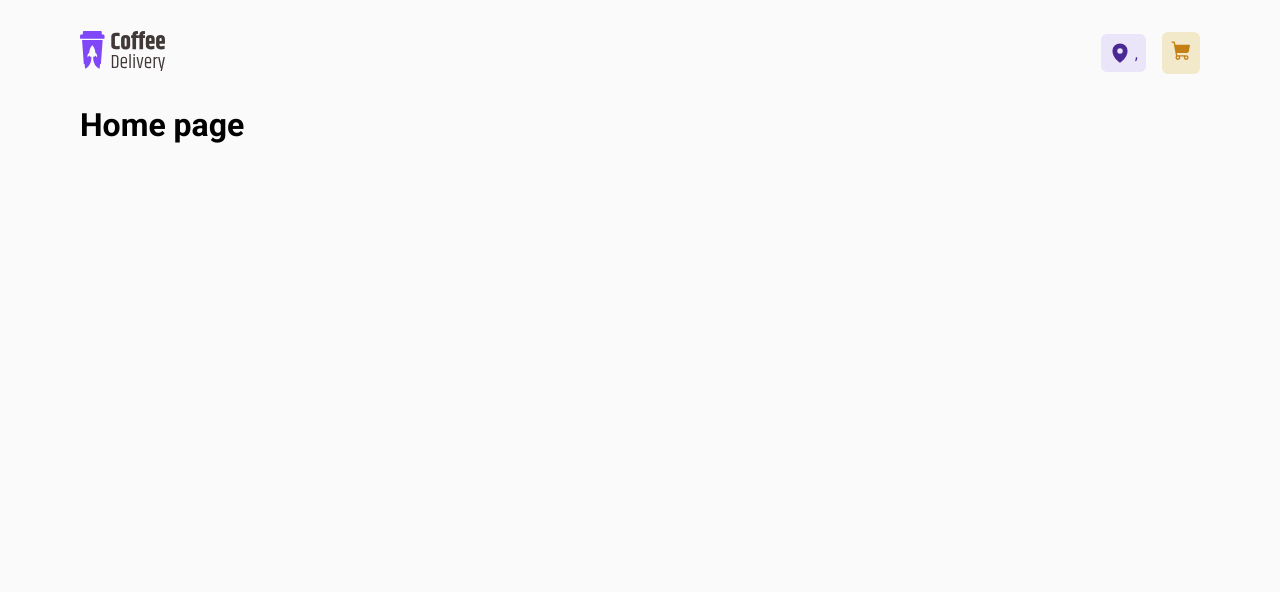
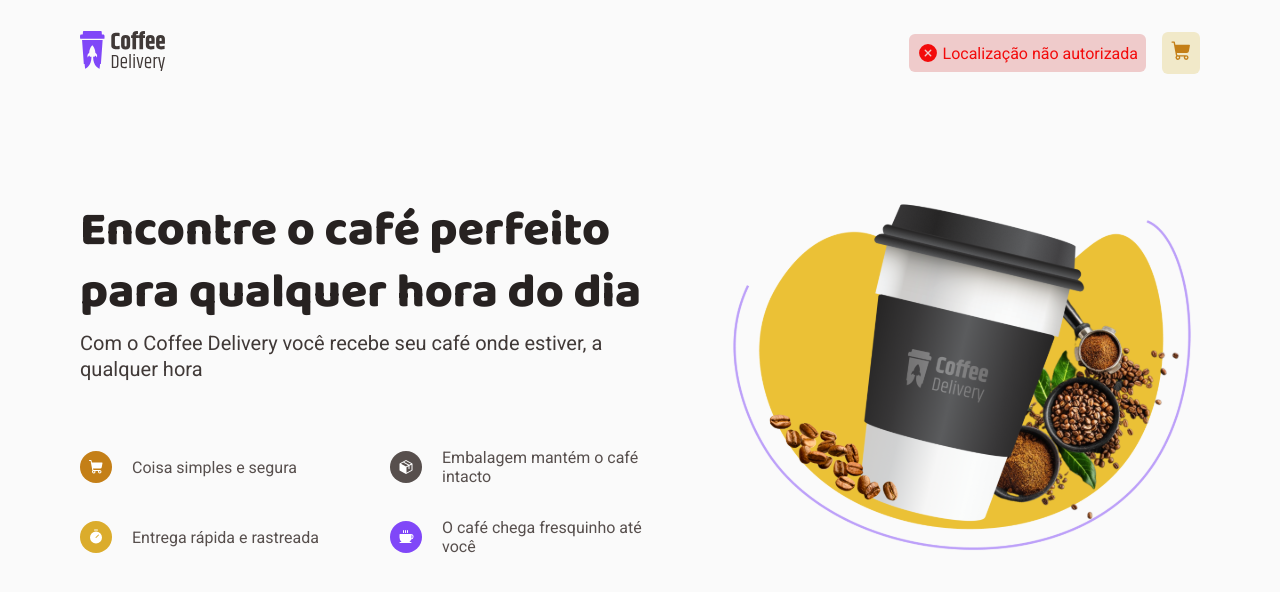
Before and after one commit to ngustavo80/coffee-shop, a React (Vite) app: page / in a window 1280 px wide. Shown: the top 592 px of the page. Built offline with nearby package versions, Linux system fonts and the light colour scheme; no server answers.

Commit message:
Home page Main content

```diff
--- a/src/App.tsx
+++ b/src/App.tsx
@@ -1,9 +1,10 @@
+import { BrowserRouter } from "react-router-dom"
 import { ThemeProvider } from "styled-components"
+
 import { Router } from "./Router"
 
 import { defaultTheme } from "../styles/themes/defaultTheme"
 import { GlobalStyle } from "../styles/global"
-import { BrowserRouter } from "react-router-dom"
 
 export function App() {
   return (
--- a/src/components/Header/index.tsx
+++ b/src/components/Header/index.tsx
@@ -1,12 +1,11 @@
 import { useState, useEffect } from 'react'
-import { MapPin, ShoppingCart } from '@phosphor-icons/react'
+import { NavLink } from 'react-router-dom'
+import { MapPin, ShoppingCart, XCircle } from '@phosphor-icons/react'
 
 import coffeeDeliveryLogo from '../../assets/coffeeLogo.svg'
-import { HeaderContainer } from './styles'
-import { NavLink } from 'react-router-dom'
+import { HeaderContainer, LocationCardDenied, LocationCardGranted } from './styles'
 
 interface GeoLocationResultType {
-  name: string;
   state: "granted" | "denied" | "prompt";
 }
 
@@ -17,24 +16,28 @@
   }
 }
 
+interface LocationProps {
+    stateCode: string | undefined;
+    city: string | undefined;
+}
+
 
 export function Header() {
-  const [stateCode, setStateCode] = useState();
-  const [town, setTown] = useState();
+  const [location, setLocation] = useState<LocationProps>()
+  const APIkey = 'd346596fb06e4d1f94150099d533d0ed'
 
-  const APIkey = 'd346596fb06e4d1f94150099d533d0ed'
-  const options = { enableHighAccuracy: true, timeout: 5000, maximumAge: 0, };
-
-  function getLocationInfo(latitude: number, longitude: number) {
+  async function getLocationInfo(latitude: number, longitude: number) {
     const url = `https://api.opencagedata.com/geocode/v1/json?q=${latitude},${longitude}&key=${APIkey}`
 
-    fetch(url)
+    await fetch(url)
     .then((response) => response.json())
       .then((data) => {
         console.log(data)
         if (data.status.code === 200) {
-          setStateCode(data.results[0].components.state_code)
-          setTown(data.results[0].components.town)
+          setLocation({
+            stateCode: data.results[0].components.state_code,
+            city: data.results[0].components.town
+          })
         } else {
           alert("Geolocation request failed.")
         }
@@ -42,33 +45,33 @@
       .catch((error) => alert(error));
     }
 
+  useEffect(() => {
+    const options = { enableHighAccuracy: true, timeout: 5000, maximumAge: 0, }
+
     function success(position: PositionProps) {
       const latitude = position.coords.latitude
       const longitude = position.coords.longitude
 
       getLocationInfo(latitude, longitude)
     }
+    // eslint-disable-next-line @typescript-eslint/no-explicit-any
+    function errors() { alert("Não foi possível acessar a localização"); }
 
-  // eslint-disable-next-line @typescript-eslint/no-explicit-any
-  function errors(err: any) { console.warn(`ERROR(${err.code}): ${err.message}`); }
-
-  useEffect(() => {
     if (navigator.geolocation) {
       navigator.permissions.query({ name: "geolocation" })
       .then((result: GeoLocationResultType) => {
-        console.log(result);
-        if (result.state === 'granted') {
+        switch (result.state) {
+          case 'granted':
             return navigator.geolocation.getCurrentPosition(success, errors, options)
-        } else if (result.state === 'prompt') {
+          case 'prompt':
             return navigator.geolocation.getCurrentPosition(success, errors, options)
-        } else if (result.state === 'denied') {
-          console.log('Geolocation not available')
+          case 'denied':
+            return alert('Geolocation not available')
         }
-    })
-    } else {
-      console.log("Geolocation is not supported by this browser.")
+      }) } else {
+        alert("Geolocalização não disponível nesse navegador")
       }
-  });
+  }, [])
 
   return (
     <HeaderContainer>
@@ -77,10 +80,17 @@
       </NavLink>
 
       <nav>
-        <div className='location'>
+          {location ?
+            <LocationCardGranted>
               <MapPin size={22} weight='fill' />
-          <span>{town}, {stateCode}</span>
-        </div>
+              <span>{location.city}, {location.stateCode}</span>
+            </LocationCardGranted>
+            :
+            <LocationCardDenied>
+              <XCircle size={22} weight='fill' />
+              <span>Localização não autorizada</span>
+            </LocationCardDenied>
+          }
         <NavLink to='/checkout'>
           <div className='cart'>
             <ShoppingCart size={22} weight='fill' />
--- a/src/components/Header/styles.ts
+++ b/src/components/Header/styles.ts
@@ -4,6 +4,7 @@
   display: flex;
   justify-content: space-between;
   align-items: center;
+  background-color: ${props => props.theme['gray-100']};
 
   nav {
     display: flex;
@@ -12,23 +13,6 @@
     gap: 1rem;
 
     margin: 2rem 0 2rem 0;
-
-    .location {
-      display: flex;
-      align-items: center;
-      gap: 4px;
-
-      padding: 0.5rem;
-
-      background: ${props => props.theme['purple-100']};
-      border-radius: 6px;
-
-      color: ${props => props.theme['purple-800']};
-
-      span {
-        font-size: 0.875;
-      }
-    }
 
     .cart {
       background: ${props => props.theme['yellow-100']};
@@ -39,3 +23,26 @@
     }
   }
 `
+
+const BaseLocationCard = styled.div`
+  display: flex;
+  align-items: center;
+  gap: 4px;
+  border-radius: 6px;
+
+  padding: 0.5rem;
+
+  span {
+    font-size: 0.875;
+  }
+`
+
+export const LocationCardGranted = styled(BaseLocationCard)`
+  background: ${props => props.theme['purple-100']};
+  color: ${props => props.theme['purple-800']};
+`
+
+export const LocationCardDenied = styled(BaseLocationCard)`
+  background: ${props => props.theme['red-100']};
+  color: ${props => props.theme['red-800']};
+`
--- a/src/pages/Home/index.tsx
+++ b/src/pages/Home/index.tsx
@@ -1,5 +1,60 @@
+import { Coffee, Package, ShoppingCart, Timer } from "@phosphor-icons/react"
+
+import coffeeDeliveryImage from "../../assets/coffeeDelivery.svg"
+import {
+  CartLogo,
+  CharacteristicsContainer,
+  CoffeeDeliveryMainImage,
+  MainContainer,
+  Separator,
+  SloganContainer,
+  PackageLogo,
+  TimerLogo,
+  CoffeeLogo,
+  ItemsWrapper,
+} from "./styles"
+
 export function Home() {
   return (
-    <h1>Home page</h1>
+    <MainContainer>
+        <Separator>
+          <SloganContainer>
+            <strong>Encontre o café perfeito para qualquer hora do dia</strong>
+            <span>Com o Coffee Delivery você recebe seu café onde estiver, a qualquer hora</span>
+          </SloganContainer>
+
+          <CharacteristicsContainer>
+            <ItemsWrapper>
+              <CartLogo>
+                <ShoppingCart size={16} weight="fill" />
+              </CartLogo>
+              <span>Coisa simples e segura</span>
+            </ItemsWrapper>
+
+            <ItemsWrapper>
+              <PackageLogo>
+                <Package size={16} weight="fill" />
+              </PackageLogo>
+              <span>Embalagem mantém o café intacto</span>
+            </ItemsWrapper>
+
+            <ItemsWrapper>
+              <TimerLogo>
+                <Timer size={16} weight="fill" />
+              </TimerLogo>
+              <span>Entrega rápida e rastreada</span>
+            </ItemsWrapper>
+
+            <ItemsWrapper>
+              <CoffeeLogo>
+                <Coffee size={16} weight="fill" />
+              </CoffeeLogo>
+              <span>O café chega fresquinho até você</span>
+            </ItemsWrapper>
+          </CharacteristicsContainer>
+        </Separator>
+
+        <CoffeeDeliveryMainImage src={coffeeDeliveryImage} alt="" />
+      </MainContainer>
   )
 }
--- a/src/pages/Home/styles.ts
+++ b/src/pages/Home/styles.ts
@@ -0,0 +1,91 @@
+import styled from "styled-components";
+
+export const MainContainer = styled.main`
+  display: flex;
+  align-items: center;
+  gap: 3.5rem;
+
+  margin: 5.75rem 0 5.75rem 0;
+`
+
+export const Separator = styled.aside`
+  display: flex;
+  flex-direction: column;
+  flex: 1;
+  max-width: 588px;
+
+  gap: 4.125rem;
+`
+
+export const SloganContainer = styled.div`
+  display: flex;
+  flex-direction: column;
+  gap: 6px;
+
+  strong {
+    font-family: 'Baloo 2', sans-serif;
+    font-weight: 800;
+    font-size: 3rem;
+
+    color: ${props => props.theme['gray-900']};
+    line-height: 1.3;
+  }
+
+  span {
+    font-family: Roboto;
+    font-size: 1.25rem;
+    font-weight: 400;
+
+    color: ${props => props.theme['gray-800']};
+    line-height: 1.3;
+  }
+`
+
+export const CharacteristicsContainer = styled.div`
+  display: grid;
+  grid-template-columns: repeat(2, 1fr);
+  grid-template-rows: repeat(2, 1fr);
+  gap: 2rem;
+`
+
+export const ItemsWrapper = styled.div`
+  display: flex;
+  flex-direction: row;
+  gap: 1.25rem;
+  align-items: center;
+
+  span {
+    color: ${props => props.theme['gray-700']};
+    font-size: 1rem;
+  }
+`
+
+export const BaseLogoContainer = styled.div`
+  display: flex;
+  align-items: center;
+  justify-content: center;
+
+  padding: 0.5rem;
+  border-radius: 50%;
+
+  color: ${props => props.theme['white']};
+`
+export const CartLogo = styled(BaseLogoContainer)`
+  background: ${props => props.theme['yellow-800']};
+`
+
+export const PackageLogo = styled(BaseLogoContainer)`
+  background: ${props => props.theme['gray-700']};
+`
+
+export const TimerLogo = styled(BaseLogoContainer)`
+  background: ${props => props.theme['yellow-400']};
+`
+
+export const CoffeeLogo = styled(BaseLogoContainer)`
+  background: ${props => props.theme['purple-400']};
+`
+
+export const CoffeeDeliveryMainImage = styled.img`
+  max-width: 580px;
+`
--- a/styles/themes/defaultTheme.ts
+++ b/styles/themes/defaultTheme.ts
@@ -18,4 +18,7 @@
 'purple-100': '#EBE5F9',
 'purple-400': '#8047F8',
 'purple-800': '#4B2995',
+
+'red-100': '#EFCBCB',
+'red-800': '#F30B0B',
 }
```
Also changed, not shown: src/assets/coffeeDelivery.svg (added). Lines whose indentation alone changed are shown as unchanged.
